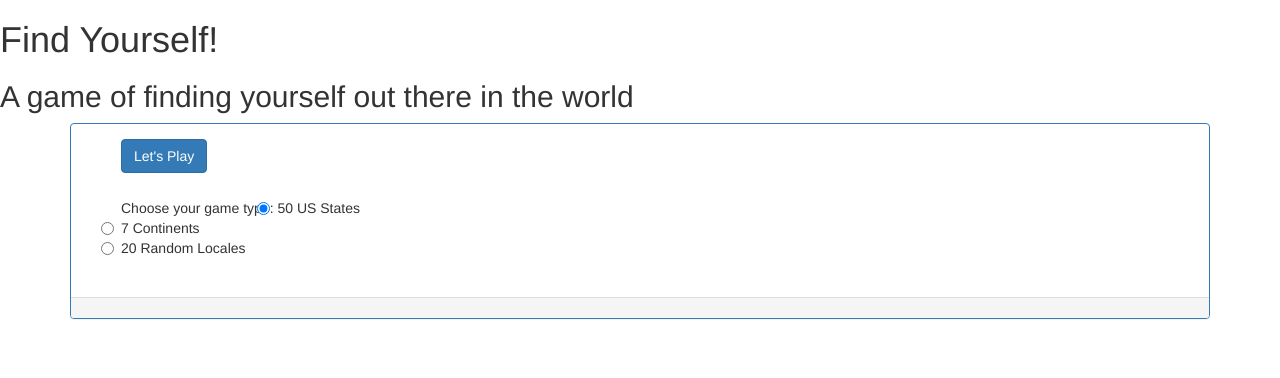
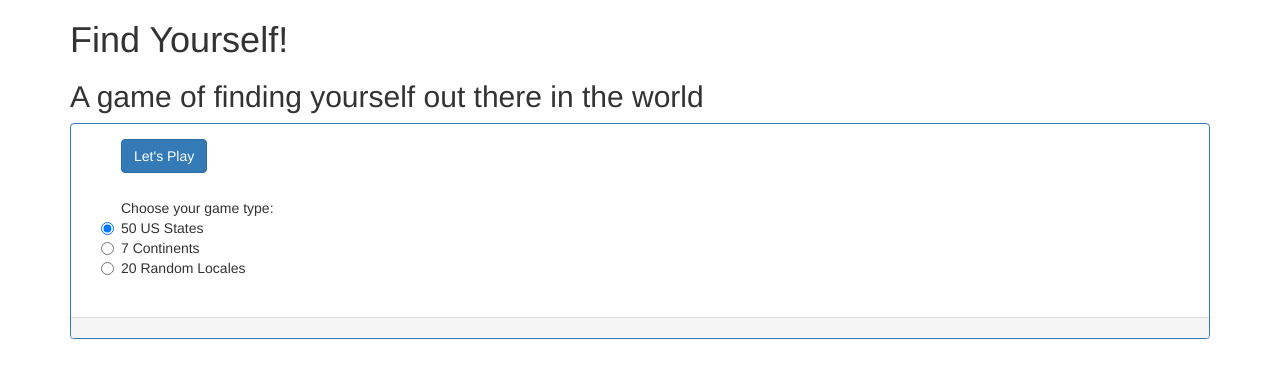
Before and after one commit to ThomasTwiton/cs330_midmash, a plain HTML site: page index.html in a window 1280 px wide. Drawn offline with nearby package versions, Linux system fonts and the light colour scheme.

Commit message:
More formatting

```diff
--- a/index.html
+++ b/index.html
@@ -12,13 +12,14 @@
 	</head>
 
 	<body>
-		<h1>Find Yourself!</h1>
-		<h2>A game of finding yourself out there in the world</h2>
+
 		<script src = "./js/fblogin.js" type=text/javascript></script>
 
 		<!-- <fb:login-button scope="public_profile,email" onlogin="checkLoginState();">
 			</fb:login-button> -->
 	<div class="container">
+			<h1>Find Yourself!</h1>
+			<h2>A game of finding yourself out there in the world</h2>
 		<div class="panel panel-primary">
 			<div class="panel-body panel-primary">
 				<div class="row form-group">
@@ -38,7 +39,7 @@
 				</div>
 				<div class ="row radio">
 					<form>
-						Choose your game type:
+						Choose your game type: <br>
 						<input type="radio" name="gametype" value="states" checked=true>50 US States<br>
 						<input type="radio" name="gametype"value="continents">7 Continents<br>
 						<input type="radio" name="gametype" value="random">20 Random Locales
```
